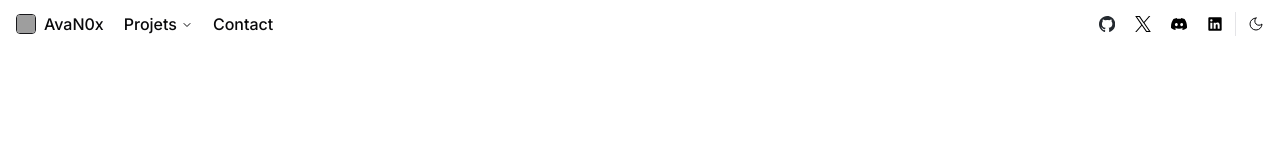
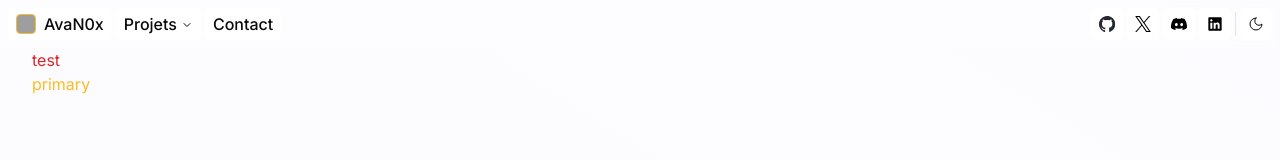
Before and after one commit to AvaN0x/clementricatte.fr, a Next.js app: page / in a window 1280 px wide. Shown: the top 160 px of the page. Built offline with nearby package versions, Linux system fonts and the light colour scheme; grey boxes are pictures that could not be loaded.

Commit message:
feat: ✨ MouseRadialGradient

```diff
--- /dev/null
+++ b/src/app/(main)/page.tsx
@@ -0,0 +1,22 @@
+import MouseRadialGradient from "@/components/MouseRadialGradient";
+import { cn } from "@/lib/utils";
+
+export default function Home() {
+  return (
+    <>
+      <MouseRadialGradient
+        className={cn(
+          "-mt-12 pt-12 h-screen",
+          "bg-gradient-to-tr from-10% via-80%",
+          "from-violet-100/20 via-violet-50/20 to-violet-100/20",
+          "dark:from-violet-900/20 dark:via-violet-950/20 dark:to-violet-900/20"
+        )}
+      >
+        <div className="container">
+          <h1 className="text-red-600 dark:text-green-600">test</h1>
+          <p className="text-primary">primary</p>
+        </div>
+      </MouseRadialGradient>
+    </>
+  );
+}
--- a/src/app/globals.css
+++ b/src/app/globals.css
@@ -13,7 +13,7 @@
       --popover: 0 0% 100%;
       --popover-foreground: 240 10% 3.9%;
 
-      --primary: 240 5.9% 10%;
+      --primary: 43 96% 56%;
       --primary-foreground: 0 0% 98%;
 
       --secondary: 240 4.8% 95.9%;
@@ -45,7 +45,7 @@
       --popover: 240 10% 3.9%;
       --popover-foreground: 0 0% 98%;
 
-      --primary: 0 0% 98%;
+      --primary: 43 96% 56%;
       --primary-foreground: 240 5.9% 10%;
 
       --secondary: 240 3.7% 15.9%;
--- a/src/app/page.tsx
+++ /dev/null
@@ -1,3 +0,0 @@
-export default function Home() {
-  return <></>;
-}
--- /dev/null
+++ b/src/components/MouseRadialGradient.tsx
@@ -0,0 +1,26 @@
+"use client";
+import { useRelativeMousePosition } from "@/lib/useMousePosition";
+import { cn } from "@/lib/utils";
+
+export default function MouseRadialGradient({
+  children,
+  className,
+}: {
+  className?: string;
+  children?: React.ReactNode;
+}) {
+  const { ref, lastInside } = useRelativeMousePosition();
+  return (
+    <div ref={ref} className={cn("relative", className)}>
+      {lastInside && (
+        <div
+          className="-z-[1] pointer-events-none absolute inset-px transition duration-300 transform-gpu max-w-full "
+          style={{
+            background: `radial-gradient(500px at ${lastInside.x}px ${lastInside.y}px, hsl(var(--primary) / 15%), transparent 75%)`,
+          }}
+        ></div>
+      )}
+      {children}
+    </div>
+  );
+}
--- a/src/components/header/ThemeToggle.tsx
+++ b/src/components/header/ThemeToggle.tsx
@@ -10,6 +10,7 @@ import {
   TooltipProvider,
   TooltipTrigger,
 } from "@/components/ui/tooltip";
+import { cn } from "@/lib/utils";
 
 export const ThemeToggle = React.forwardRef<
   HTMLButtonElement,
@@ -36,7 +37,7 @@ export const ThemeToggle = React.forwardRef<
             variant="ghost"
             size="icon"
             onClick={updateTheme}
-            className={className}
+            className={cn("bg-background", className)}
           >
             {!mounted ? (
               <IconBlank />
```
Also changed, not shown: tailwind.config.ts (+8 -8 lines).
